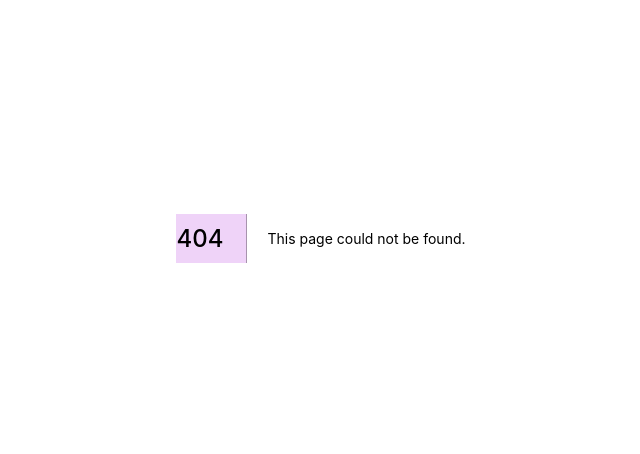
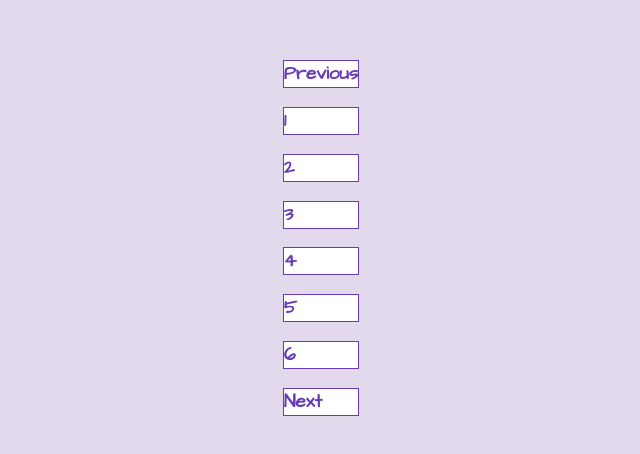
Before and after one commit to sarisgar28/newohyeah-app, a Next.js app: page /pagination in a window 1280 px wide. Before the commit this address had no page. Shown: the part 162-616 px from the top of the page, without its empty margins (319-959 px from the left). Built offline with nearby package versions, Linux system fonts and the light colour scheme.

Commit message:
progress

```diff
--- /dev/null
+++ b/pages/pagination.js
@@ -0,0 +1,20 @@
+function Pagination(){
+    return (
+        <div class="wrapper">
+    <h3 aria-label="Page navigation example">
+        <p class="pagination">
+            <p class="page-item"><a class="page-link" href="#">Previous</a></p>
+            <p class="page-item"><a class="page-link" href="#">1</a></p>
+            <p class="page-item"><a class="page-link" href="#">2</a></p>
+            <p class="page-item"><a class="page-link" href="#">3</a></p>
+            <p class="page-item"><a class="page-link" href="#">4</a></p>
+            <p class="page-item"><a class="page-link" href="#">5</a></p>
+            <p class="page-item"><a class="page-link" href="#">6</a></p>
+            <p class="page-item"><a class="page-link" href="#">Next</a></p>
+        </p>
+    </h3>
+</div>
+    )
+
+}
+export default Pagination;
--- a/styles/globals.css
+++ b/styles/globals.css
@@ -5,16 +5,21 @@ html,
 body {
   padding: auto;
   margin: auto;
-  text-align: center;
   font-family: 'Architects Daughter', cursive;
   background-color: rgb(227, 217, 236);
   opacity: 1;
+  text-align: center;
+
 
 
 }
 h1{
   background-color: rgba(205, 120, 233, 0.322);
 
+}
+h2{
+   background-color: rgba(205, 120, 233, 0.322);
+   text-align: left;
 }
 
 ul {
@@ -26,6 +31,7 @@ li ul{
   list-style-type: none;
   display: block;
   width: 60px;
+  text-align: center;
 }
 
 a {
@@ -41,19 +47,19 @@ a {
 
 
 form{
-  background: rgb(216, 214, 214);
+  background: rgb(228, 199, 241);
   height: 30px;
   border-radius: 30px;
-  padding: 10px 20px;
+  padding: 10px;
   display: flex;
-  justify-content: center;
+  justify-content: left;
   align-items: center;
-  cursor: pointer;
+  cursor: progress;
   transition: 0.8s;
-box-shadow:  4px 4px 6px 0 rgba(255,255,255,.3),
+  /* box-shadow:  4px 4px 6px 0 rgba(255,255,255,.3),
             -4px -4px 6px 0 rgba(116, 125, 136, .2),
   inset -4px -4px 6px 0 rgba(255,255,255,.2),
-  inset 4px 4px 6px 0 rgba(0, 0, 0, .2);
+  inset 4px 4px 6px 0 rgba(0, 0, 0, .2); */
 }
 
 .form:hover > .input{
@@ -89,3 +95,37 @@ animation: hoverShake 0.15s linear 3;
 button{
   color: #5cbdbb;
 }
+
+
+
+
+
+.wrapper {
+  height: 100vh;
+  display: flex;
+  justify-content: center;
+  align-items: center;
+  text-align: left;
+}
+
+.page-link {
+  position: relative;
+  display: block;
+  color: #673AB7 !important;
+  text-decoration: none;
+  background-color: #fff;
+  border: 1px solid #673AB7 !important
+}
+
+.page-link:hover {
+  z-index: 2;
+  color: #fff !important;
+  background-color: #673ab7;
+  border-color: #024dbc
+}
+
+.page-link:focus {
+  z-index: 3;
+  outline: 0;
+  box-shadow: none
+}
```
Also changed, not shown: pages/images.js (+6 -5 lines), pages/search.js (+4 -3 lines).
